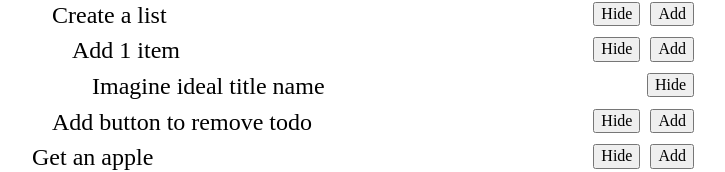
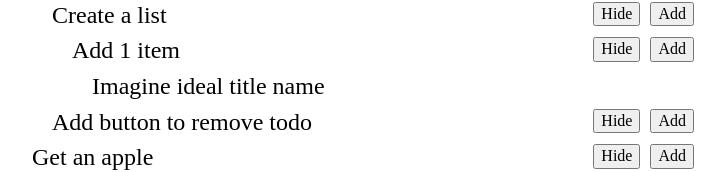
Before and after one commit to lomeat/nested-todos, a React app: page / in a window 1280 px wide. Shown: the part 331-503 px from the top of the page, without its empty margins (282-1007 px from the left). Built offline with nearby package versions, Linux system fonts and the light colour scheme.

Commit message:
fix: showing 'show/hide' button at nested limit element

```diff
--- a/src/Todo.js
+++ b/src/Todo.js
@@ -26,9 +26,11 @@ export const Todo = ({
           {todo.title}
         </Title>
         <ButtonsWrapper>
-          <Visibility onClick={() => toggleIsTodoShowChildren(todo)}>
-            {todo.isShowChildren ? "Hide" : "Show"}
-          </Visibility>
+          {nestedLevel < nestedLimit && (
+            <Visibility onClick={() => toggleIsTodoShowChildren(todo)}>
+              {todo.isShowChildren ? "Hide" : "Show"}
+            </Visibility>
+          )}
           {todo.isComplete && (
             <Remove onClick={() => removeTodo(todo)}>Remove</Remove>
           )}
```
